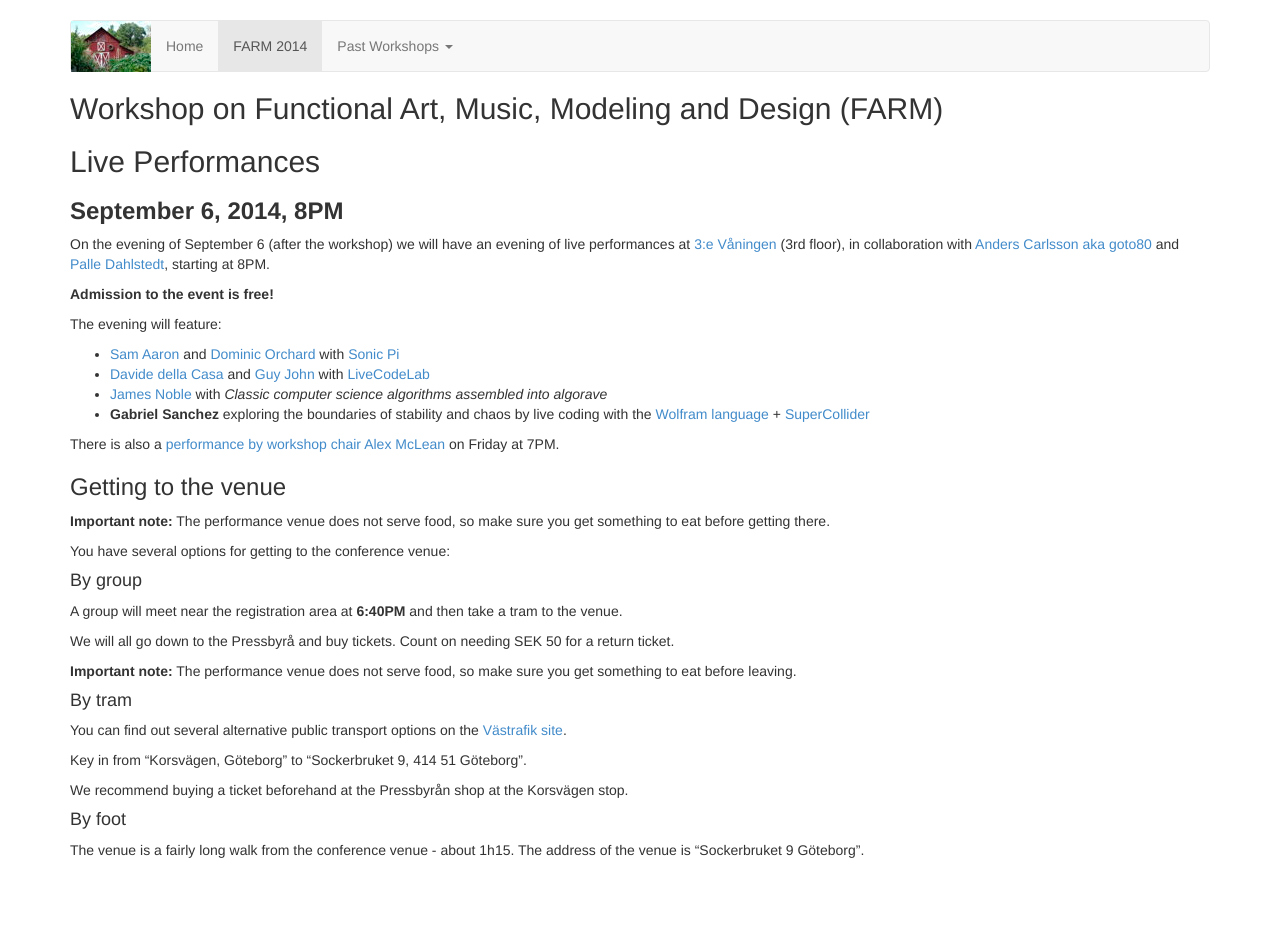
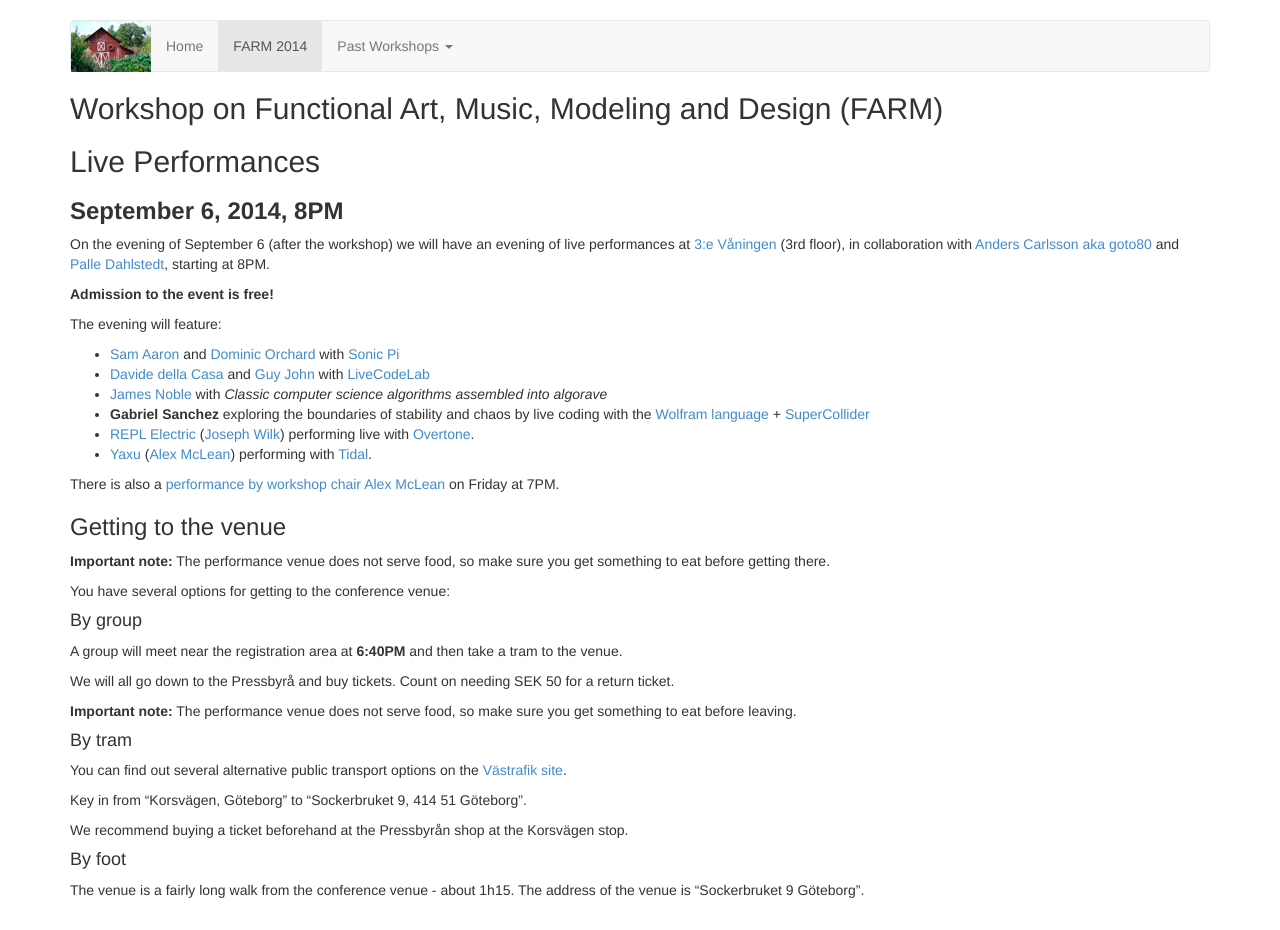
Before and after one commit to functional-art/functional-art.github.com, a Jekyll site: the page built from 2014/performance.md, in a window 1280 px wide. Built offline with Jekyll 4.4.1, drawn with Linux system fonts in a browser that asks for light colours; nearby versions of some CDN libraries; before the commit the page ends 900 px from its top, so only the background shows below that.

Commit message:
Mention prelude and unplanned performances.

```diff
--- a/2014/performance.md
+++ b/2014/performance.md
@@ -26,7 +26,14 @@
 * [Davide della Casa](http://www.davidedc.com/) and [Guy John](http://rumblesan.com/) with [LiveCodeLab](http://livecodelab.net/)
 * [James Noble](http://ecs.victoria.ac.nz/Main/JamesNoble) with *Classic computer science algorithms assembled into algorave*
 * **Gabriel Sanchez** exploring the boundaries of stability and chaos by
-  live coding with the [Wolfram language](http://www.wolfram.com/programming-cloud/) + [SuperCollider](http://supercollider.sourceforge.net/)
+  live coding with the [Wolfram language](http://www.wolfram.com/programming-cloud/) + [SuperCollider](http://supercollider.sourceforge.REPL/)
+* [REPL Electric](http://www.repl-electric.com/) ([Joseph
+  Wilk](http://blog.josephwilk.net/)) performing live with
+  [Overtone](https://github.com/overtone/overtone).
+* [Yaxu](http://yaxu.org/) ([Alex
+  McLean](http://music.leeds.ac.uk/people/alex-mclean/)) performing
+  with [Tidal](http://yaxu.org/tidal/).
+
 
 There is also a [performance by workshop chair Alex
 McLean](alex-performance.html) on Friday at 7PM.
```
Also changed, not shown: 2014/index.md (+9 -0 lines).
